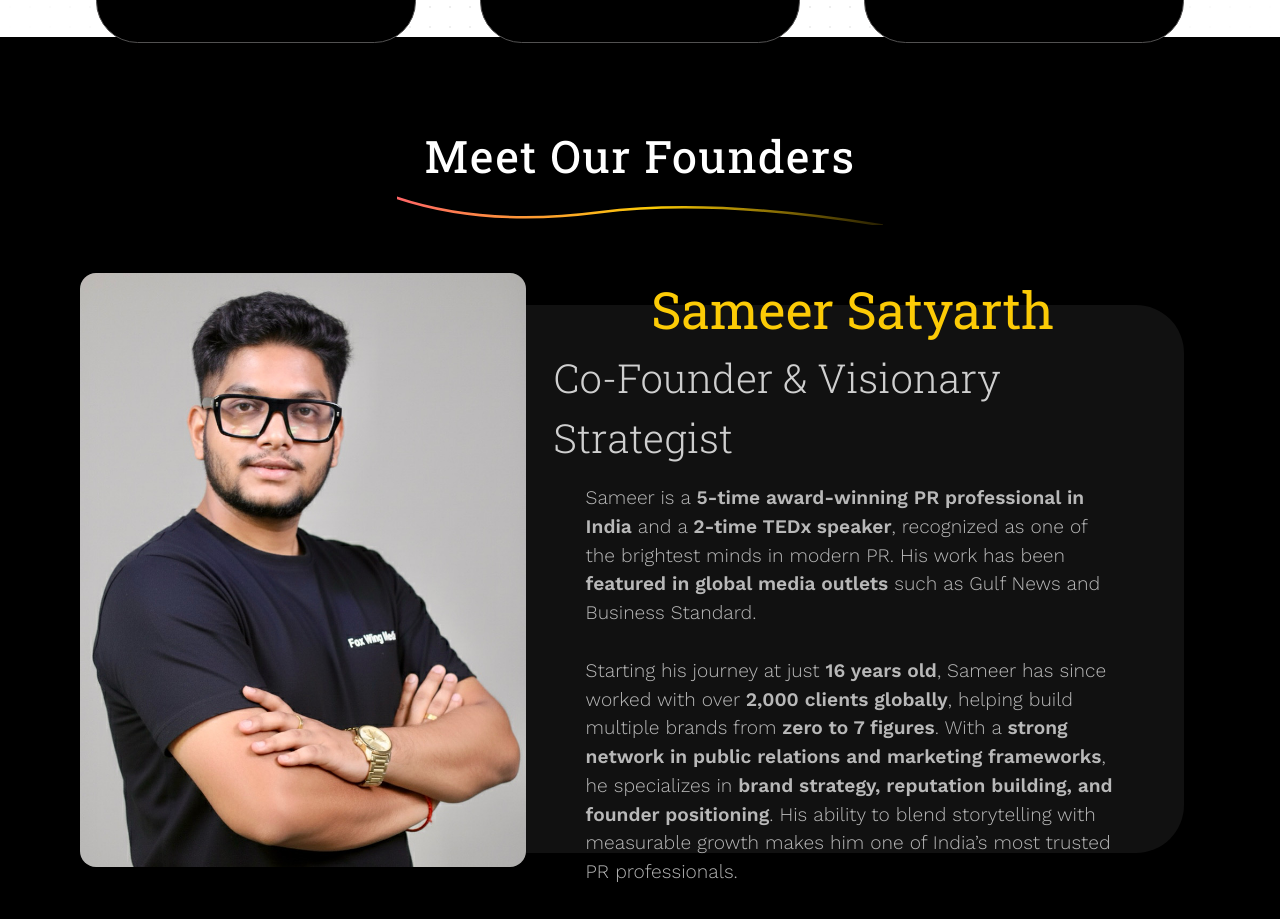
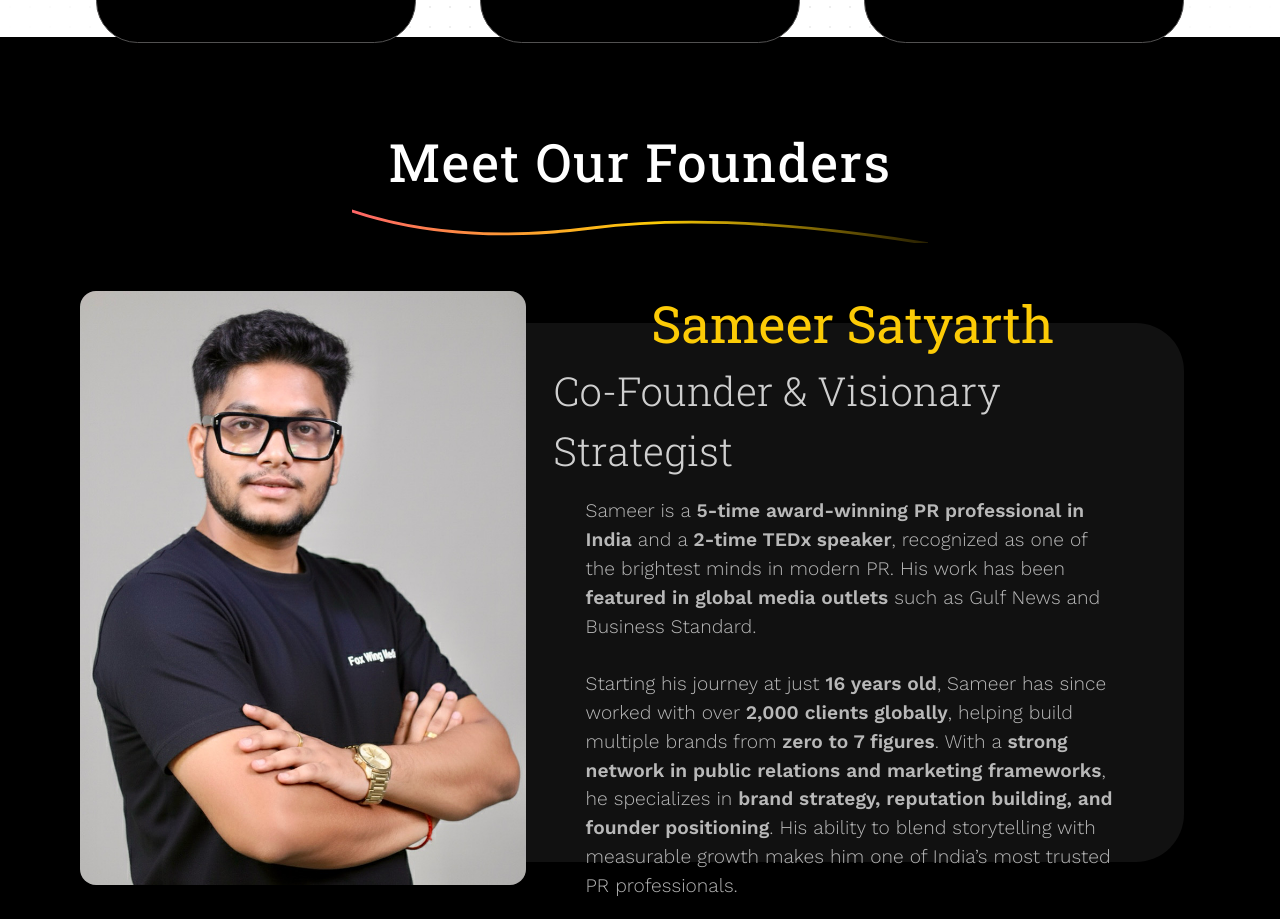
Before and after one commit to Anish-649/Fox-Wing, a React (Vite) app: page / in a window 1280 px wide. Shown: the part 4340-5259 px from the top of the page. Built offline with nearby package versions, Linux system fonts and the light colour scheme; a web font is replaced by a local one.

Commit message:
update size of header

```diff
--- a/src/components/fifthPage/fifthPage.css
+++ b/src/components/fifthPage/fifthPage.css
@@ -9,7 +9,7 @@
 }
 .founder-Header{
     text-align: center;
-    font-size: 2.8rem;
+    font-size: 3.3rem;
     margin-top: 5rem;
     margin-bottom: 0.2rem;
 
--- a/src/components/fifthPage/founderCurveline/founderCurveline.css
+++ b/src/components/fifthPage/founderCurveline/founderCurveline.css
@@ -1,7 +1,7 @@
 
 .gradientLine1{
   margin-bottom: 5rem;
-    width:38%;
+    width:45%;
 
 
 
```
